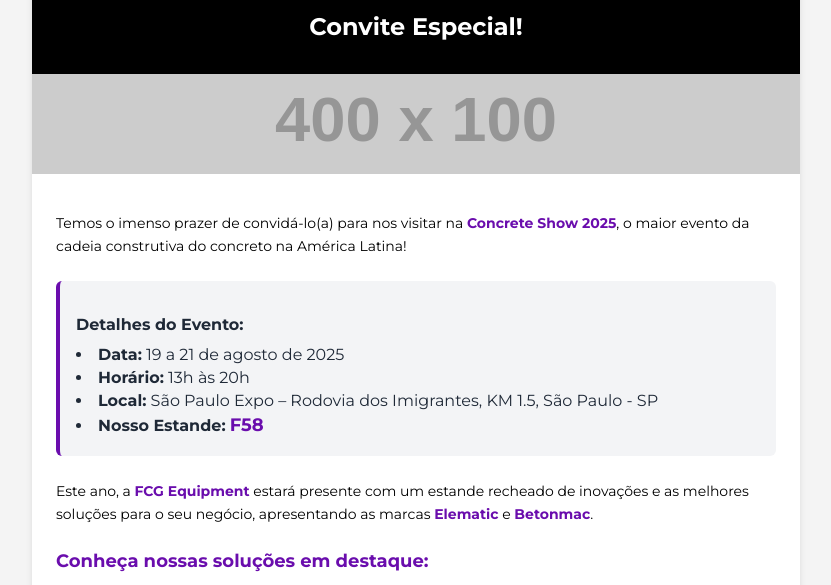
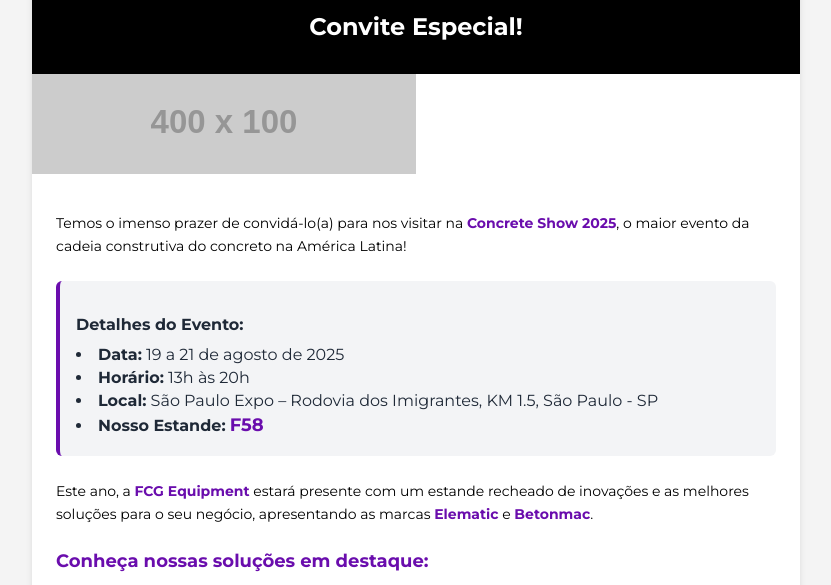
Before and after one commit to giordanofcg/fcgequipment, a plain HTML site: page index.html in a window 1280 px wide. Shown: the part 75-660 px from the top of the page, without its empty margins (224-1055 px from the left). Drawn offline with Linux system fonts and the light colour scheme; placeholder pictures from the web are drawn by us.

Commit message:
index.html

```diff
--- a/index.html
+++ b/index.html
@@ -54,7 +54,7 @@
         <div style="width: 100%;">
             <img src="https://placehold.co/400x100/6A0DAD/ffffff?text=Concrete+Show+2025"
                  alt="Banner da FCG Equipment para a Concrete Show 2025"
-                 style="width: 100%; height: 100px; object-fit: cover; display: block;">
+                 style="width: 50%; height: 100px; object-fit: cover; display: block;">
         </div>
 
         <!-- Seção de Conteúdo -->
```
